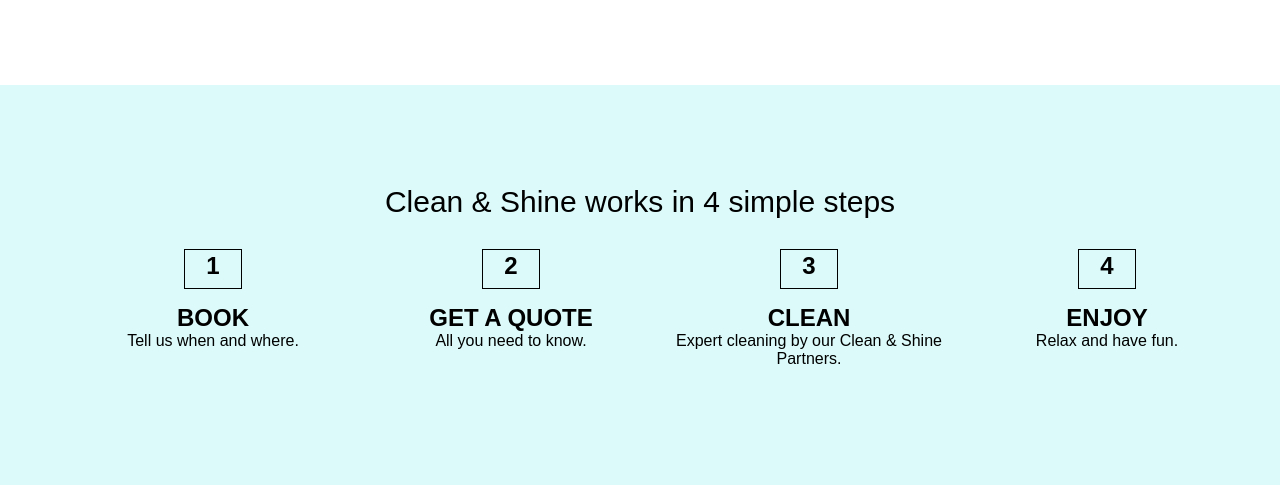
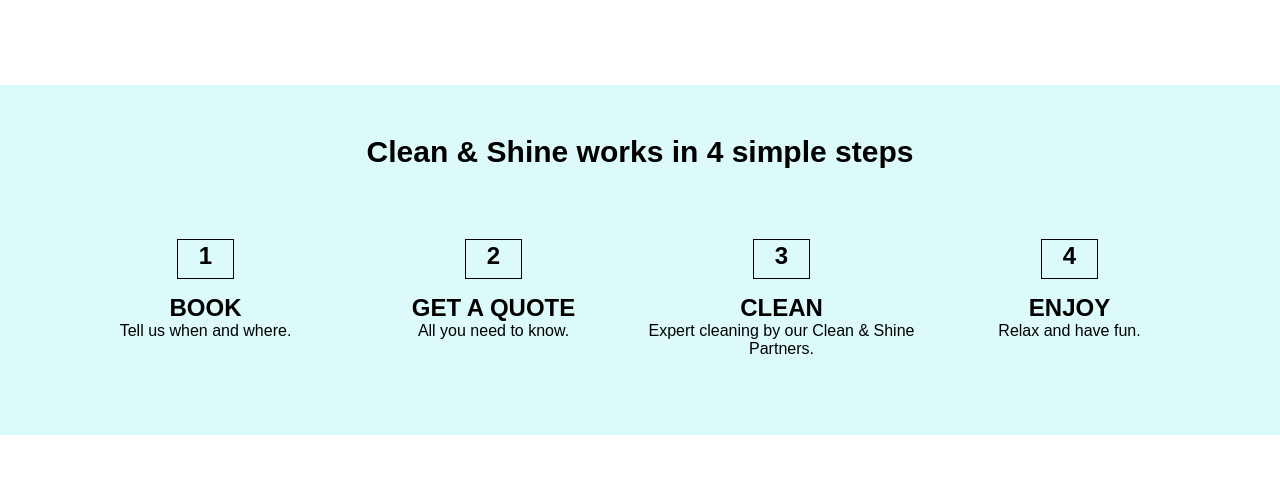
Before and after one commit to b-sandrine/clean-shine, a plain HTML site: page index.html in a window 1280 px wide. Shown: the part 870-1372 px from the top of the page. Drawn offline with nearby package versions, Linux system fonts and the light colour scheme.

Commit message:
Updated working principles

```diff
--- a/index.css
+++ b/index.css
@@ -168,31 +168,37 @@
 
 .workingPrinciple {
     width: 100%;
-    height: 400px;
+    height: 350px;
     background: var(--var-aqua-slight);
 }
 
-.workingPrinciple .heading {
-    padding-top: 100px;
-    font-weight: lighter;
+.workingPrinciple .sub-workingPrinciple {
+    width: 90%;
+    margin: 0 auto;
+}
+
+.workingPrinciple .sub-workingPrinciple .heading {
+    padding-top: 50px;
     font-size: 30px;
     text-align: center;
-    margin-bottom: 25px;
+    margin-bottom: 70px;
+    font-weight: 700;
 }
 
-.workingPrinciple .workingPrinciple-steps {
-    width: 90%;
+.workingPrinciple .sub-workingPrinciple .workingPrinciple-steps {
+    width: 100%;
     height: 180px;
     display: flex;
+    justify-content: space-between;
+    justify-content: center;
     text-align: center;
     margin-left: auto;
     margin-right: auto;
 }
 
 .workingPrinciple .workingPrinciple-steps .workingPrinciple-step {
-    flex: 0 0 25%;
-    max-width: 25%;
-    margin: 5px;
+    width: 25%;
+    margin: 0 5px 0 0;
 }
 
 .workingPrinciple .workingPrinciple-steps .workingPrinciple-step .number {
--- a/index.js
+++ b/index.js
@@ -54,6 +54,7 @@ const MainContent = () => {
             </div>
 
             <div className="workingPrinciple">
+                <div className="sub-workingPrinciple">
                     <h1 className="heading">Clean & Shine works in 4 simple steps</h1>
                     <div className="workingPrinciple-steps">
                         <div className="workingPrinciple-step">
@@ -82,6 +83,7 @@ const MainContent = () => {
                             <div className="description">
                                 <h1>ENJOY</h1>
                                 <p>Relax and have fun.</p>
+                            </div>
                         </div>
                     </div>
                 </div>
```
Lines whose indentation alone changed are shown as unchanged.
